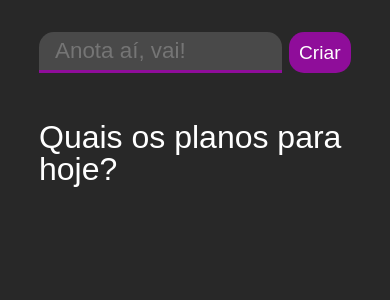
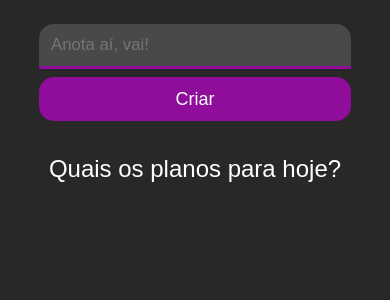
Before and after one commit to WindsorLoss/todo-app, a React (Create React App) app: page / in a window 390 px wide. Shown: the top 300 px of the page. Built offline with nearby package versions, Linux system fonts and the light colour scheme.

Commit message:
style: responsiveness

```diff
--- a/src/components/TodoApp/styles.js
+++ b/src/components/TodoApp/styles.js
@@ -19,4 +19,14 @@
         margin-top: 3rem;
         margin-bottom: 2rem;
     }
+
+    @media (max-width: 860px){
+        width: 60%;
+    }
+
+    @media (max-width: 400px) {
+        width: 80%;
+    }
+
+
 `
--- a/src/components/TodoForm/styles.js
+++ b/src/components/TodoForm/styles.js
@@ -17,7 +17,7 @@
         border-radius: 15px;
 
         width: 78%;
-        height: 2.58rem;
+        height: 44.7px;
         padding-left: 1rem;
 
         font-size: 1.4rem;
@@ -55,5 +55,22 @@
 
     }
 
+    @media (max-width: 860px) {
+        form {
+            flex-direction: column;
+
+            input {
+                width: 100%;
+                margin-bottom: 8px;
+            }
+
+            button {
+                width: 100%;
+                height: 44.7px;
+
+                font-size: 1.5rem;
+            }
+        }
+    }
 
 `
--- a/src/components/TodoList/index.js
+++ b/src/components/TodoList/index.js
@@ -61,9 +61,9 @@
 
             </div>
 
+           <div className='functionButtons'>
 
-
-            <button onClick={handleEdit} style={{margin: '0 1.3rem'}} disabled={isChecked}>
+                <button onClick={handleEdit} disabled={isChecked}>
                     {
                         isDisabled
                         ? <FiEdit size={'1.5625rem'} color='white'/>
@@ -75,8 +75,7 @@
                     <FiTrash2 size={'1.5625rem'} color='white' />
                 </button>
 
-
-
+           </div>
 
         </Container>
     )
--- a/src/components/TodoList/styles.js
+++ b/src/components/TodoList/styles.js
@@ -62,12 +62,19 @@
                 background: transparent;
             }
 
-
-
         }
 
         &.checked {
             filter: brightness(80%);
+        }
+
+
+    }
+
+    .functionButtons {
+
+        button:first-child{
+            margin: 0 18px
         }
 
     }
@@ -78,8 +85,8 @@
         border: 0;
         border-radius: 15px;
 
-        width: 3rem;
-        height: 2.8rem;
+        width: 48px;
+        height: 44.8px;
 
         outline: 0;
 
@@ -97,4 +104,28 @@
         }
 
     }
+
+    @media (max-width: 860px) {
+        flex-direction: column;
+        margin-bottom: 1rem;
+
+        border-radius: 15px;
+        padding: 5px;
+
+        .functionButtons {
+            justify-content: space-between;
+
+            button {
+                width: 49%;
+                margin-top: 5px;
+
+                &:first-child {
+                    margin: 0;
+                    margin-top: 5px;
+                }
+            }
+
+        }
+
+    }
 `
--- a/src/styles/global.js
+++ b/src/styles/global.js
@@ -9,6 +9,12 @@
         --shape-color: #494949;
         --buttons: #8f0d9a;
 
+    }
+
+    @media (max-width: 860px){
+        :root {
+            font-size: 12px;
+        }
     }
 
     * {
```
Lines whose indentation alone changed are shown as unchanged.
